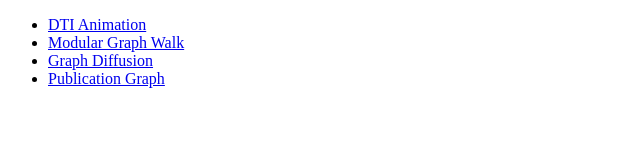
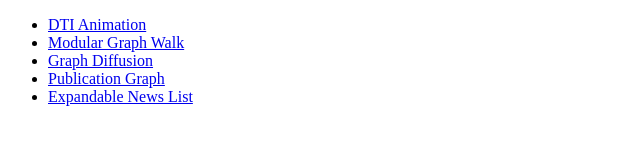
Before and after one commit to ariekahn/d3-animations, a website: page animations/index.html in a window 1280 px wide. Shown: the whole page, without its empty margins (0-640 px from the left). Drawn offline with Linux system fonts and the light colour scheme.

Commit message:
add news list to index

```diff
--- a/animations/index.html
+++ b/animations/index.html
@@ -6,6 +6,7 @@
         <li><a href="/animations/graph_animations/">Modular Graph Walk</a></li>
         <li><a href="/animations/graph_diffusion/">Graph Diffusion</a></li>
         <li><a href="/animations/publication_visualizations/">Publication Graph</a></li>
+        <li><a href="/animations/expandable-news/">Expandable News List</a></li>
     </ul>
 </head>
 </html>
```
